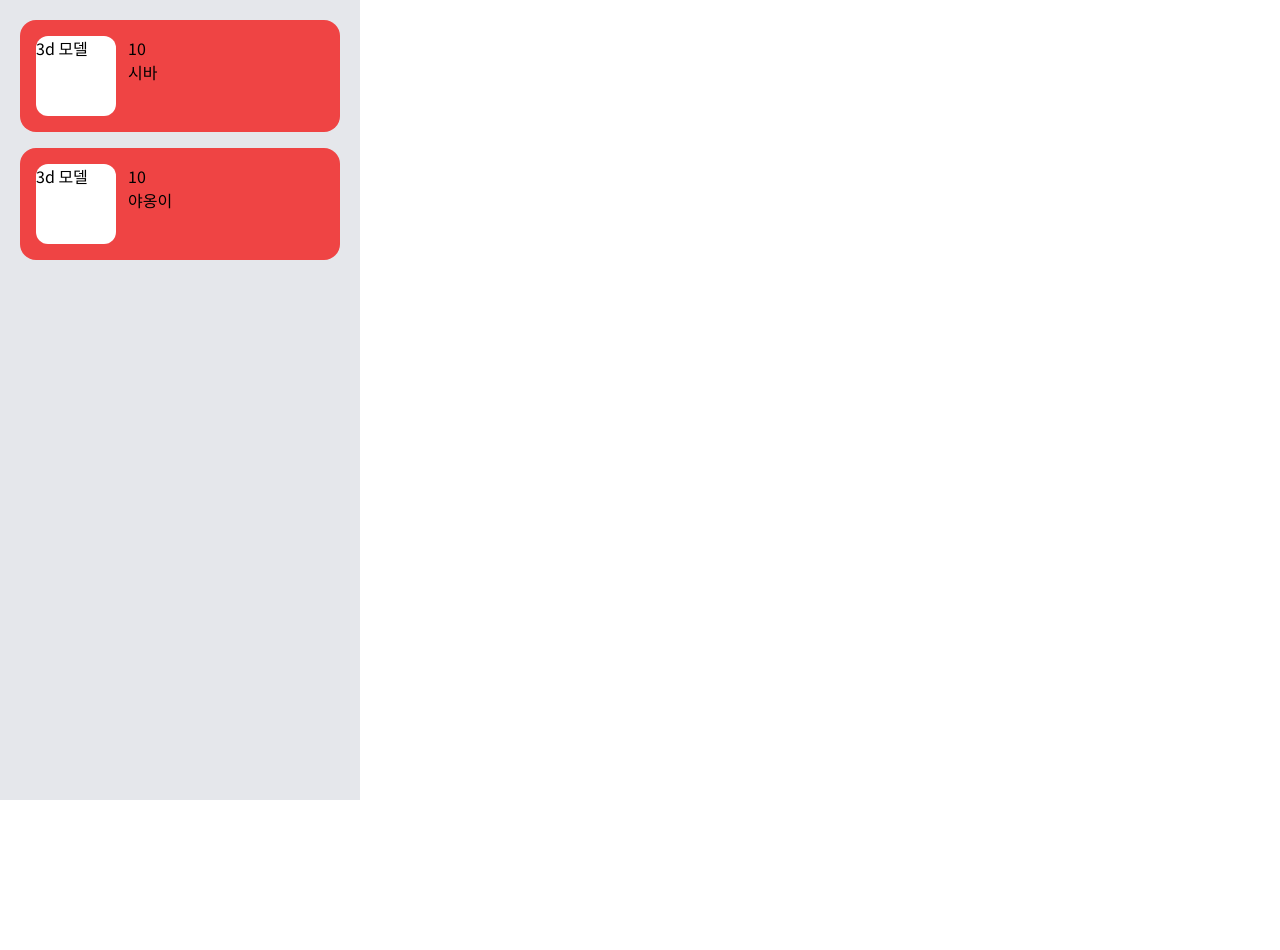
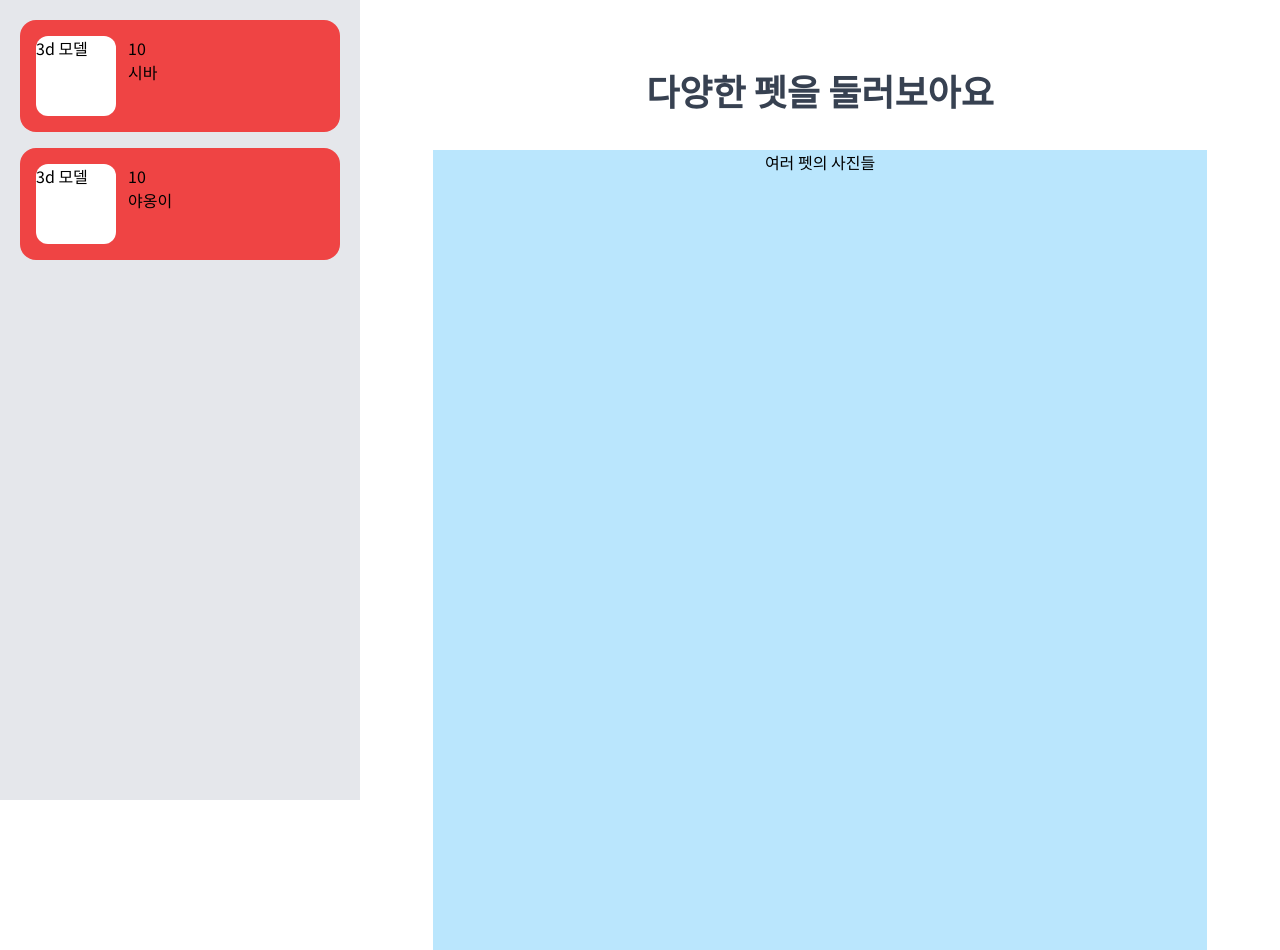
Before and after one commit to zeriong/threejs-practice, a React (Create React App) app: page / in a window 1280 px wide. Before the commit the page ends 800 px from the top, so only its background shows below. Built offline with nearby package versions, Linux system fonts and the light colour scheme.

Commit message:
Pat 컴포넌트 추가

```diff
--- a/src/component/Home.tsx
+++ b/src/component/Home.tsx
@@ -1,6 +1,10 @@
 export const Home = () => {
     return (
-        <>
-        </>
+        <div className='w-full h-full p-[30px] text-center'>
+            <h1 className='text-4xl font-bold text-gray-700 my-[40px]'>다양한 펫을 둘러보아요</h1>
+            <div className='bg-sky-200 h-[800px] w-[90%] m-auto'>
+                여러 펫의 사진들
+            </div>
+        </div>
     )
 }
--- /dev/null
+++ b/src/component/Pat.tsx
@@ -0,0 +1,19 @@
+import {useSearchParams} from 'react-router-dom';
+import {useEffect, useMemo, useState} from 'react';
+
+export const Pat = () => {
+    const [searchParams, setSearchParams] = useSearchParams();
+
+    const currentPat = useMemo(() => {
+        return 'sdf'
+    }, [searchParams])
+
+    useEffect(() => {
+        if (searchParams.get('name') === '야옹이') console.log('애옹')
+    }, [searchParams.get('name')])
+    return (
+        <div>
+            sdf
+        </div>
+    )
+}
--- a/src/layout/Aside.tsx
+++ b/src/layout/Aside.tsx
@@ -1,4 +1,5 @@
 import {useRef} from 'react';
+import {Link, useSearchParams} from 'react-router-dom';
 
 interface IPatList {
     name: string;
@@ -21,9 +22,9 @@ export const Aside = () => {
     ]);
 
     return (
-        <aside className='flex flex-col gap-[16px] relative left-0 bg-gray-200 w-[360px] h-full p-[20px]'>
+        <aside className='fixed z-10 flex flex-col gap-[16px] left-0 bg-gray-200 w-[360px] h-full p-[20px]'>
             {patListRef.current && patListRef.current.map((pat, idx) => (
-                    <div key={idx} className='flex bg-red-500 h-[112px] rounded-2xl p-[16px] hover:scale-105 ease-in-out duration-200'>
+                    <Link to={{ pathname: '/pat', search: `name=${pat.name}`}} key={idx} className='flex bg-red-500 h-[112px] rounded-2xl p-[16px] hover:scale-105 ease-in-out duration-200'>
                         <div className='rounded-xl bg-white w-[80px] h-[80px]'>
                             {pat.texture}
                         </div>
@@ -32,7 +33,7 @@ export const Aside = () => {
                             <h1>{pat.name}</h1>
                         </div>
 
-                    </div>
+                    </Link>
             ))}
         </aside>
     )
--- a/src/layout/Layout.tsx
+++ b/src/layout/Layout.tsx
@@ -5,7 +5,7 @@ export const Layout = () => {
     return (
         <>
             <Aside/>
-            <main className='pl-[360px]'>
+            <main className='relative left-0 pl-[360px] w-full h-full'>
                 <Outlet/>
             </main>
         </>
--- a/src/router/Router.tsx
+++ b/src/router/Router.tsx
@@ -1,6 +1,7 @@
 import {BrowserRouter, Route, Routes} from 'react-router-dom';
 import {Layout} from '../layout/Layout';
 import {Home} from '../component/Home';
+import {Pat} from '../component/Pat';
 
 export const Router = () => {
     return (
@@ -8,6 +9,7 @@ export const Router = () => {
             <Routes>
                 <Route path='/' element={ <Layout/> }>
                     <Route index element={ <Home/> }/>
+                    <Route path='pat' element={ <Pat/> }/>
                 </Route>
             </Routes>
         </BrowserRouter>
```
